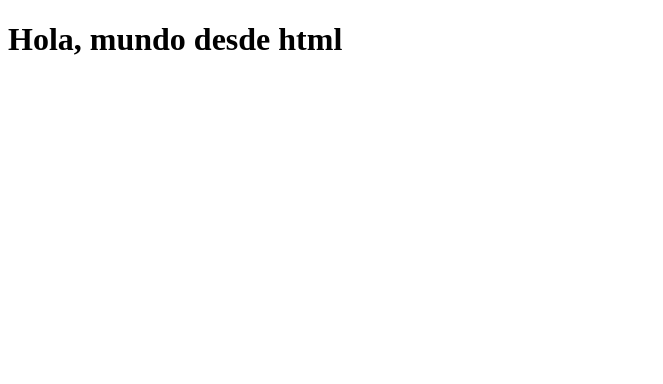
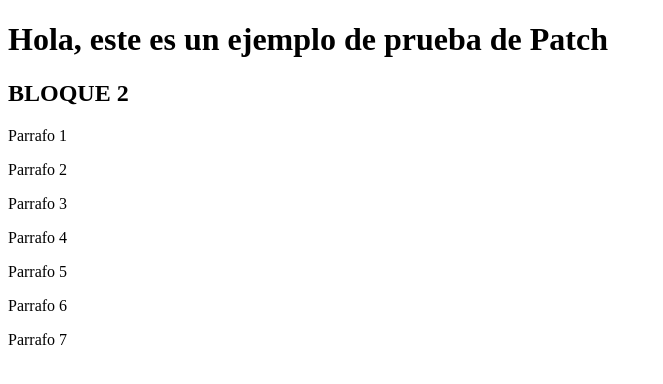
Before and after one commit to fjerez10647-ux/proy_jerez_git_2026, a plain HTML site: page index.html in a window 1280 px wide. Shown: the whole page, without its empty margins (0-663 px from the left). Drawn offline with Linux system fonts and the light colour scheme.

Commit message:
Adicionando mas lineas para probar git add --patch

```diff
--- a/index.html
+++ b/index.html
@@ -8,6 +8,14 @@
         <script src="app.js"></script>
     </head>
     <body>
-      <h1>Hola, mundo desde html</h1>
+     <h1>Hola, este es un ejemplo de prueba de Patch</h1>
+     <h2>BLOQUE 2</h2>
+     <p>Parrafo 1</p>
+     <p>Parrafo 2</p>
+     <p>Parrafo 3</p>
+     <p>Parrafo 4</p>
+     <P>Parrafo 5</P>
+     <p>Parrafo 6</p>
+     <p>Parrafo 7</p>
     </body>
 </html>
```
